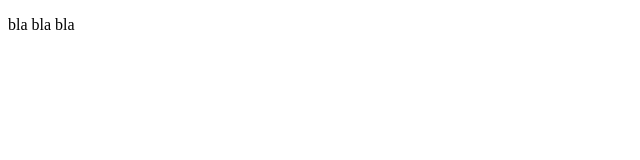
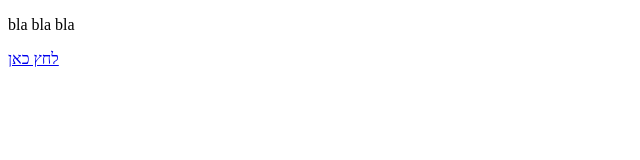
Before and after one commit to workin-cyber/impact, a plain HTML site: page index.html in a window 1280 px wide. Shown: the full height of the page, 0-640 px from the left. Drawn offline with Linux system fonts and the light colour scheme.

Commit message:
add a tag

```diff
--- a/index.html
+++ b/index.html
@@ -8,5 +8,6 @@
 </head>
 <body>
     <p>bla bla bla</p>
+    <a href="https://www.google.com">לחץ כאן</a>
 </body>
 </html>
```
